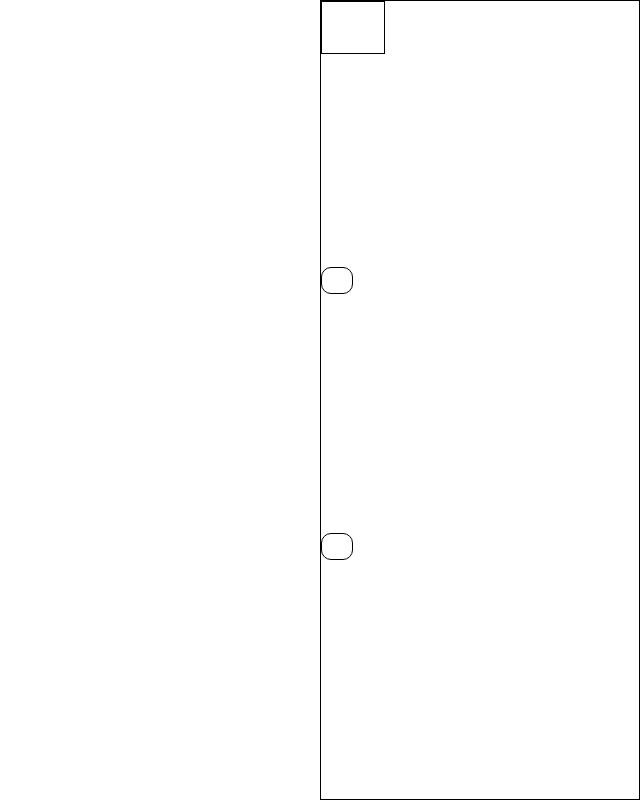
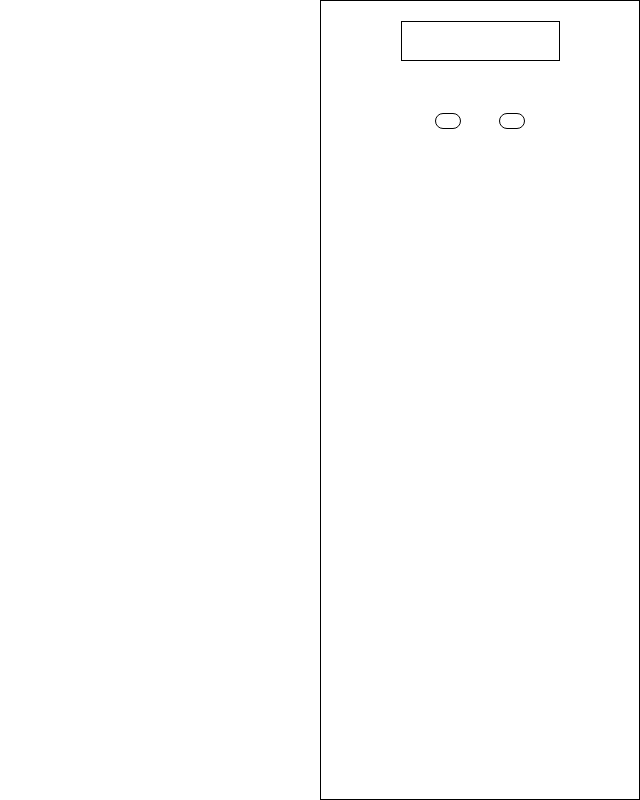
Before and after one commit to elingenierobecerra/grupo2, a plain HTML site: page login.html in a window 1280 px wide. Shown: the whole page, without its empty margins (640-1280 px from the left). Drawn offline with Linux system fonts and the light colour scheme.

Commit message:
Se edita css para poner los cuadros de adentro

```diff
--- a/css/login.css
+++ b/css/login.css
@@ -7,27 +7,35 @@
 .registrer{
     width: 25%;
     height: 100vh;
-    border: solid black 1px;
-    display: grid;
+    border: solid #000000 1px;
     float: right;
 }
 
-.registrer :nth-child(1){
+.registrer > :nth-child(1){
+    width: 50%;
+    height: 5%;
+    border: 1px solid;
+    margin: 20px auto;
+}
+
+.registrer > :nth-child(2){
+    width: 40%;
+    height: 10%;
+    display: flex;
+    margin: 10px auto;
+}
+
+.registrer :nth-child(2) :nth-child(1){
     width: 20%;
     height: 20%;
     border: 1px solid;
-}
-
-.registrer :nth-child(2){
-    width: 10%;
-    height: 10%;
-    border: 1px solid;
+    margin: auto;
     border-radius: 10px;
 }
-
-.registrer :nth-child(3){
-    width: 10%;
-    height: 10%;
+.registrer :nth-child(2) :nth-child(2){
+    width: 20%;
+    height: 20%;
     border: 1px solid;
-    border-radius: 10px;
+    margin: auto;
+    border-radius: 15px;
 }
--- a/login.html
+++ b/login.html
@@ -9,9 +9,10 @@
 <body>
     <div class="registrer">
         <div class="cuadro"></div>
-        <div class="cuadro"></div>
-        <div class="cuadro"></div>
-
+        <div class="cuadro">
+            <div class="cuadro"></div>
+            <div class="cuadro"></div>
+        </div>
     </div>
 
 </body>
```
